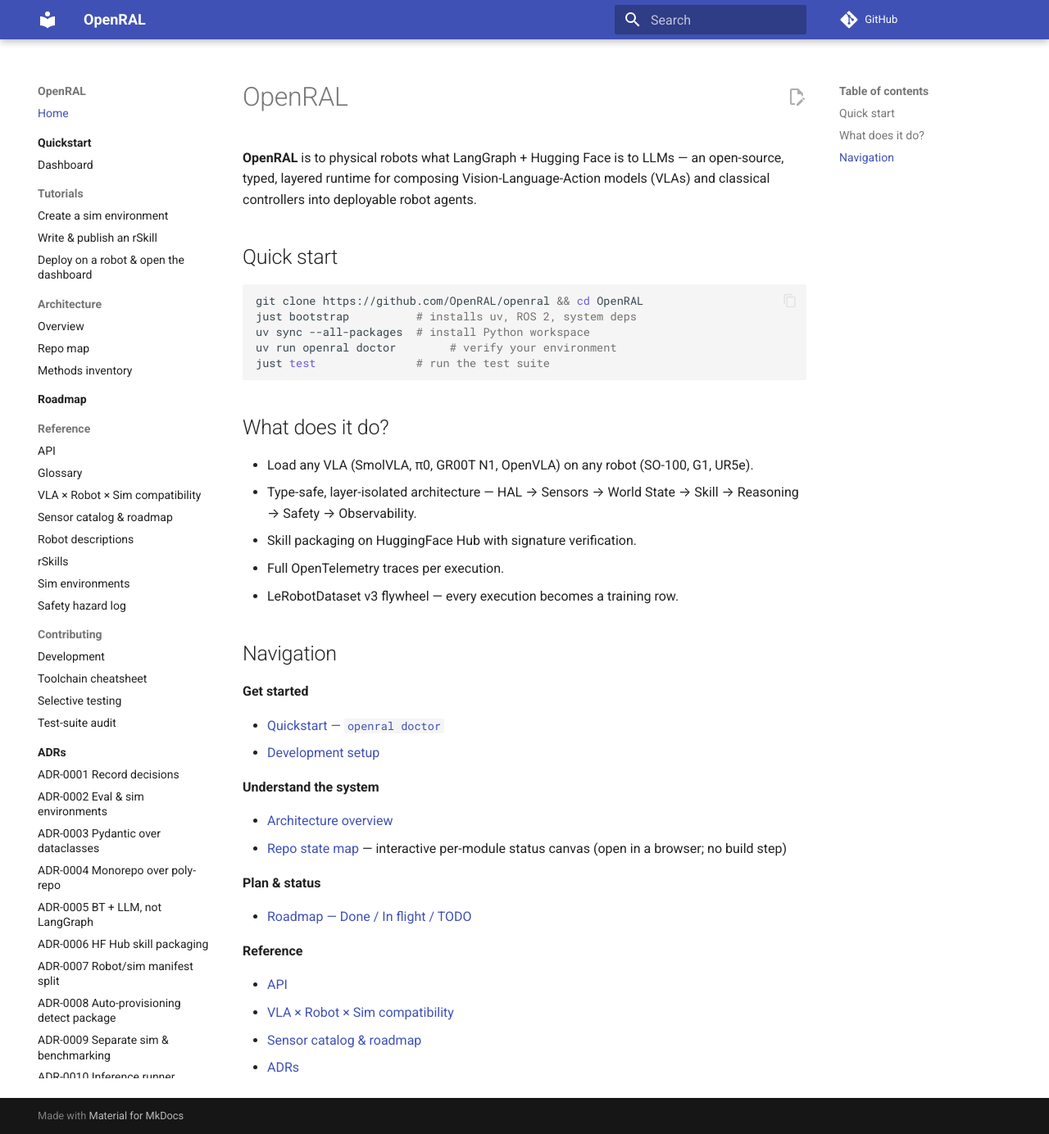
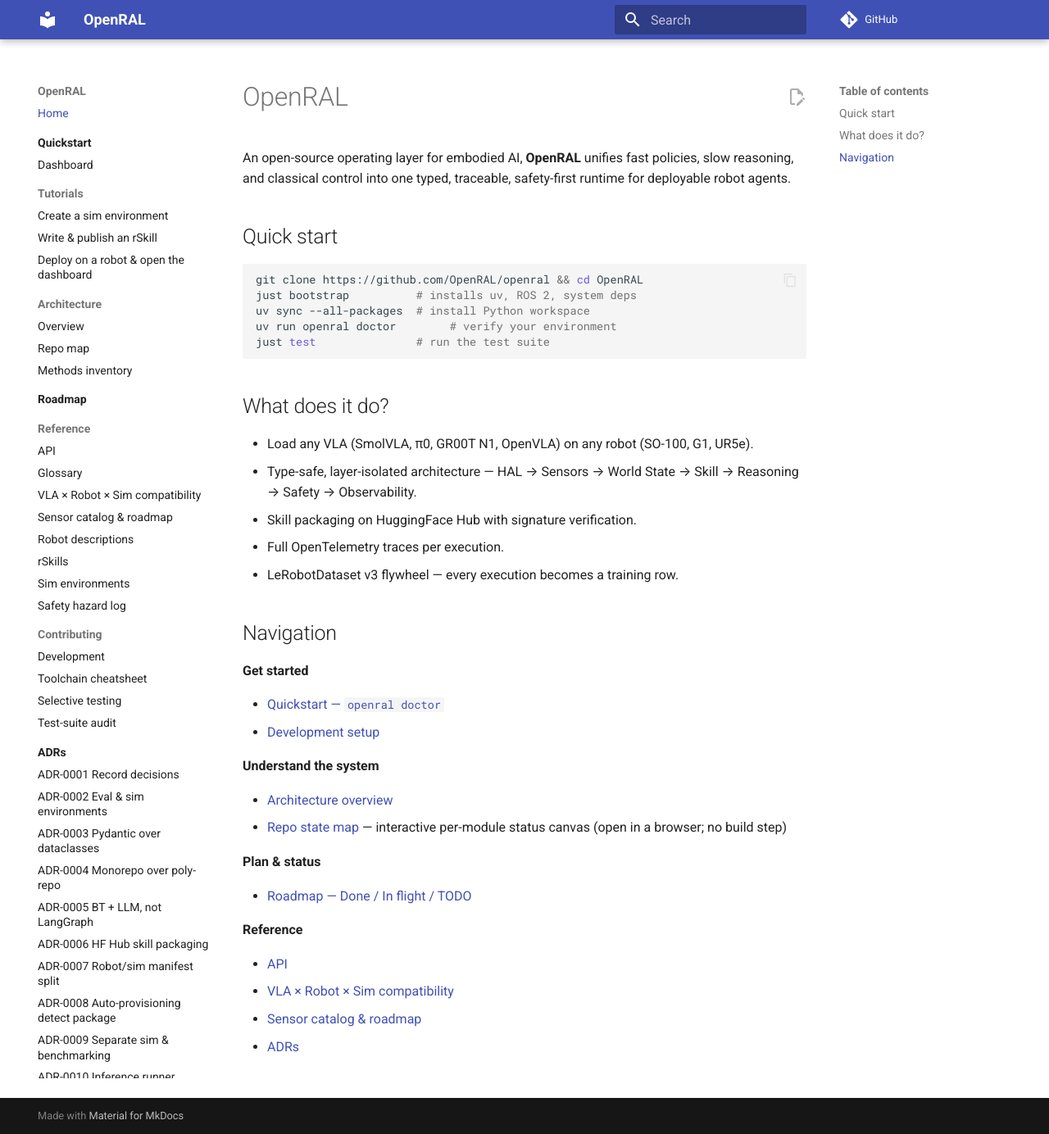
Before and after one commit to OpenRAL/openral, an MkDocs documentation site: the page built from docs/index.md, in a window 1280 px wide and 1384 px high. Shown: the whole window at 82% size. Built offline with MkDocs 1.6.1 and Material for MkDocs 9.7.7, drawn with Linux system fonts in a browser that asks for light colours; comment, search, counter and statistics services are not loaded.

Commit message:
docs: reword OpenRAL summary tagline
Replace the LangGraph + Hugging Face analogy with a self-contained,
analogy-free summary that also names the dual-system (fast policy / slow
reasoning) + classical-control architecture and the safety-first posture:

  An open-source operating layer for embodied AI, OpenRAL unifies fast
  policies, slow reasoning, and classical control into one typed,
  traceable, safety-first runtime for deployable robot agents.

Applied to README.md and docs/index.md. The HuggingFace OpenRAL Space
card (index.html + README) is updated to match out-of-band.

Co-Authored-By: Claude Opus 4.8 (1M context) <noreply@anthropic.com>
Signed-off-by: Adrian Llopart <adrianllopart@gmail.com>

```diff
--- a/docs/index.md
+++ b/docs/index.md
@@ -1,6 +1,6 @@
 # OpenRAL
 
-**OpenRAL** is to physical robots what LangGraph + Hugging Face is to LLMs — an open-source, typed, layered runtime for composing Vision-Language-Action models (VLAs) and classical controllers into deployable robot agents.
+An open-source operating layer for embodied AI, **OpenRAL** unifies fast policies, slow reasoning, and classical control into one typed, traceable, safety-first runtime for deployable robot agents.
 
 ## Quick start
 
```
Also changed, not shown: README.md (+1 -1 lines).
